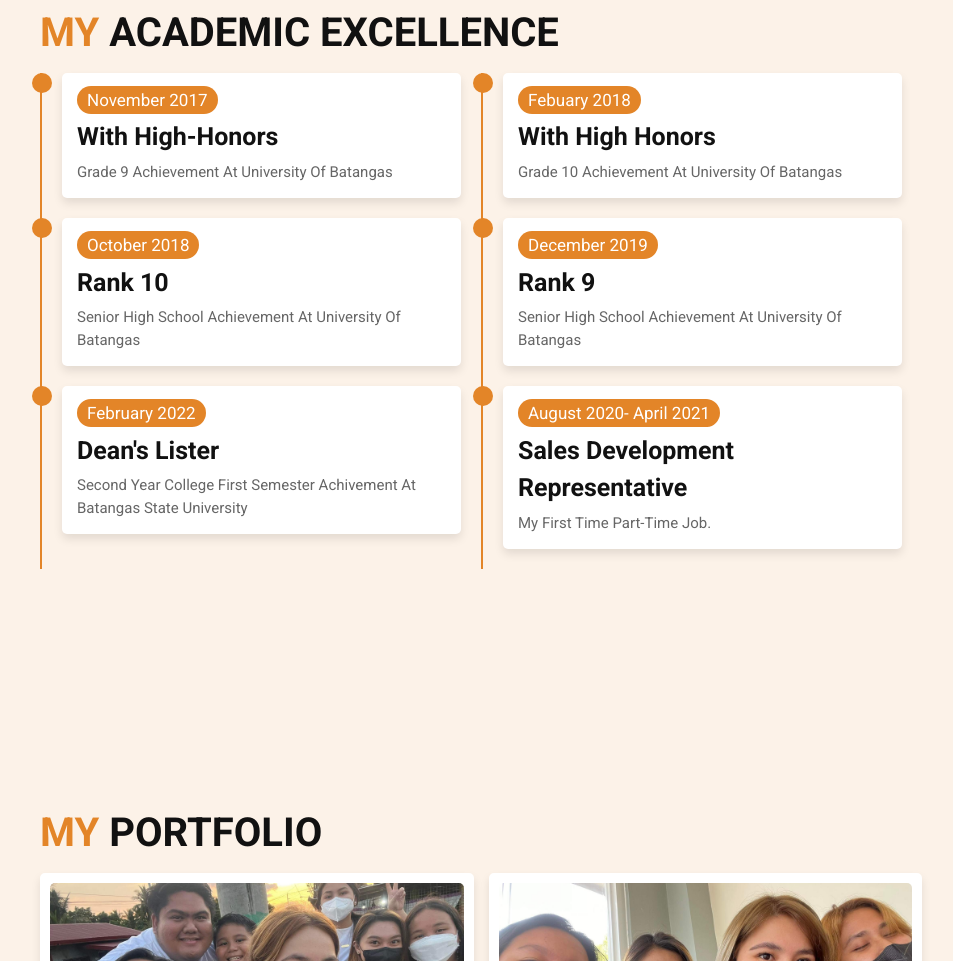
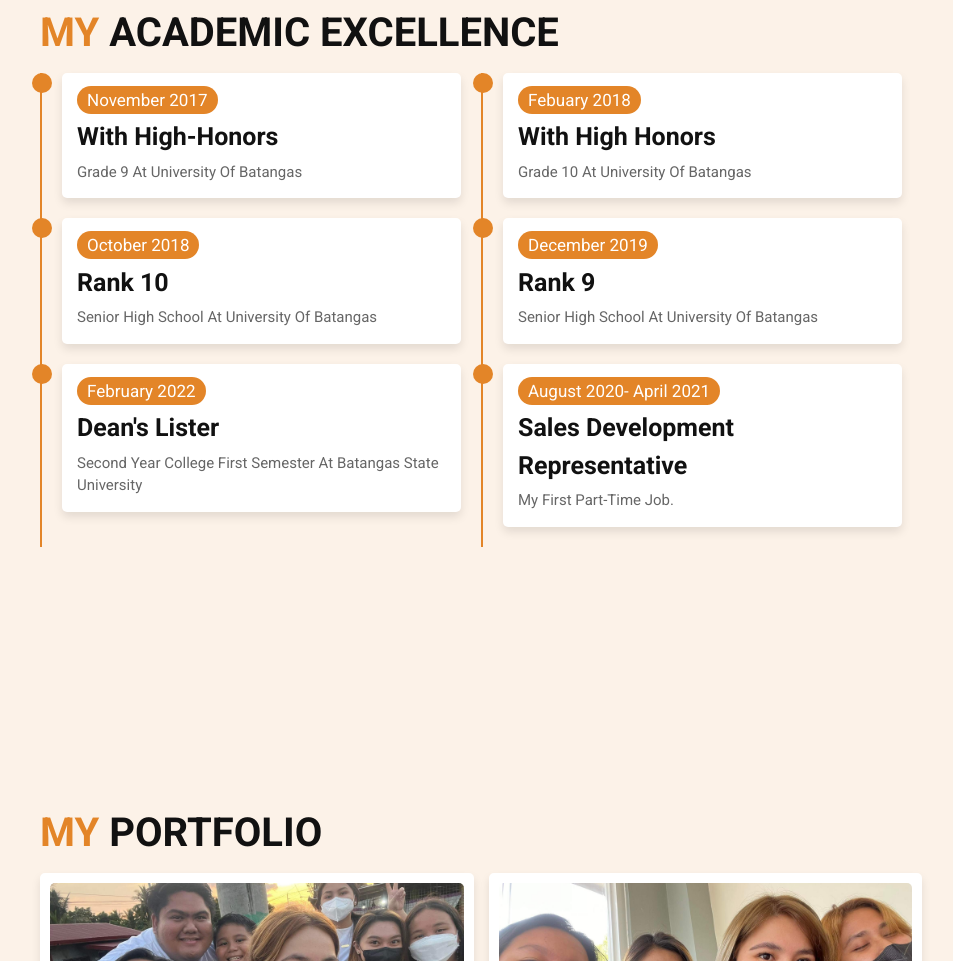
Before and after one commit to kraam6/ramalkim.github.io, a plain HTML site: page index.html in a window 1280 px wide. Shown: the part 2583-3544 px from the top of the page, without its empty margins (309-1262 px from the left). Drawn offline with Linux system fonts and the light colour scheme; a script that the page names is missing.

Commit message:
Update index.html

```diff
--- a/index.html
+++ b/index.html
@@ -210,7 +210,7 @@
             <div class="content">
                 <span> November 2017 </span>
                 <h3>With High-Honors</h3>
-                <p>Grade 9 Achievement at University of Batangas </p>
+                <p>Grade 9 at University of Batangas </p>
             </div>
         </div>
 
@@ -218,7 +218,7 @@
             <div class="content">
                 <span> Febuary 2018 </span>
                 <h3>With High Honors</h3>
-                <p>Grade 10 Achievement at University of Batangas</p>
+                <p>Grade 10 at University of Batangas</p>
             </div>
         </div>
 
@@ -226,7 +226,7 @@
             <div class="content">
                 <span> October 2018 </span>
                 <h3>Rank 10</h3>
-                <p>Senior High School Achievement at University of Batangas</p>
+                <p>Senior High School at University of Batangas</p>
             </div>
         </div>
 
@@ -234,7 +234,7 @@
             <div class="content">
                 <span> December 2019 </span>
                 <h3>Rank 9</h3>
-                <p>Senior High School Achievement at University of Batangas</p>
+                <p>Senior High School at University of Batangas</p>
             </div>
         </div>
 
@@ -242,7 +242,7 @@
             <div class="content">
                 <span> February 2022 </span>
                 <h3>Dean's Lister</h3>
-                <p>Second Year College First Semester Achivement at Batangas State University</p>
+                <p>Second Year College First Semester at Batangas State University</p>
             </div>
         </div>
 
@@ -250,7 +250,7 @@
             <div class="content">
                 <span> August 2020- April 2021 </span>
                 <h3>Sales Development Representative</h3>
-                <p>My first time Part-time job.</p>
+                <p>My first Part-time job.</p>
             </div>
         </div>
 
```
